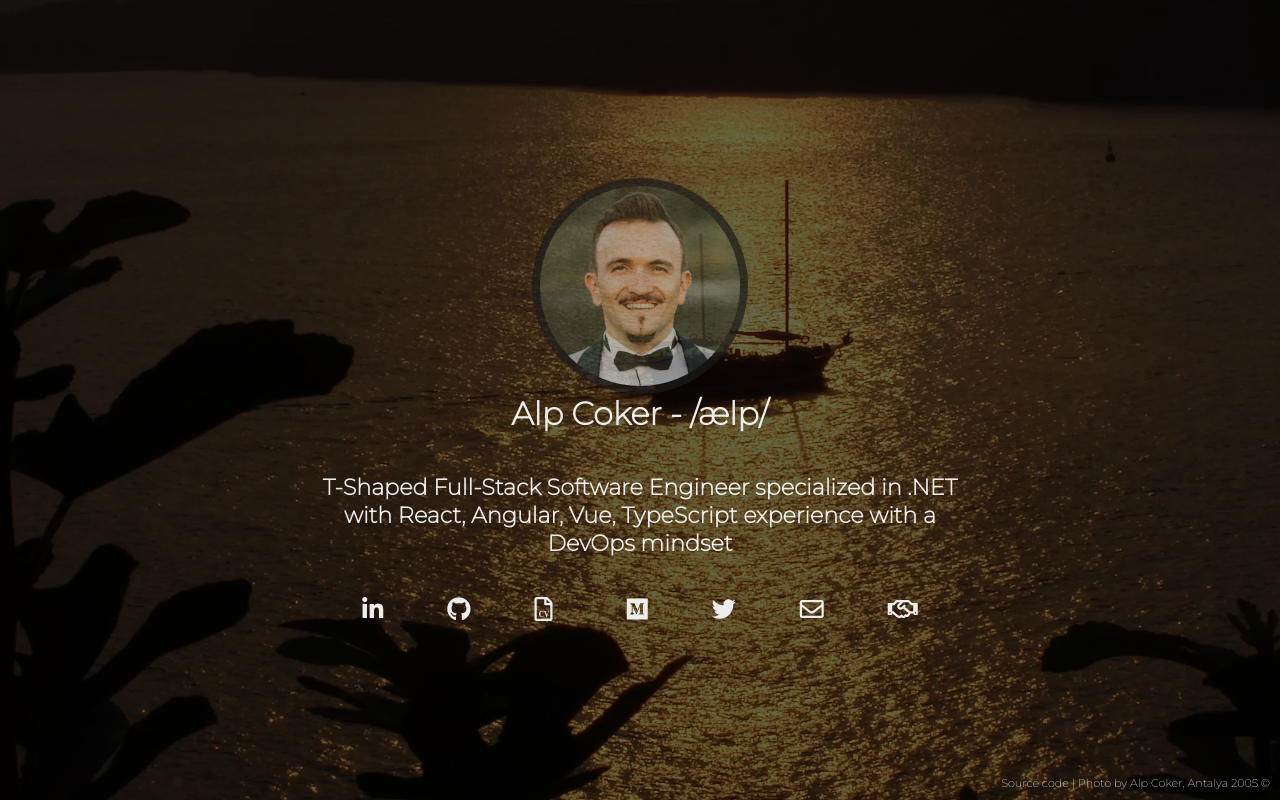
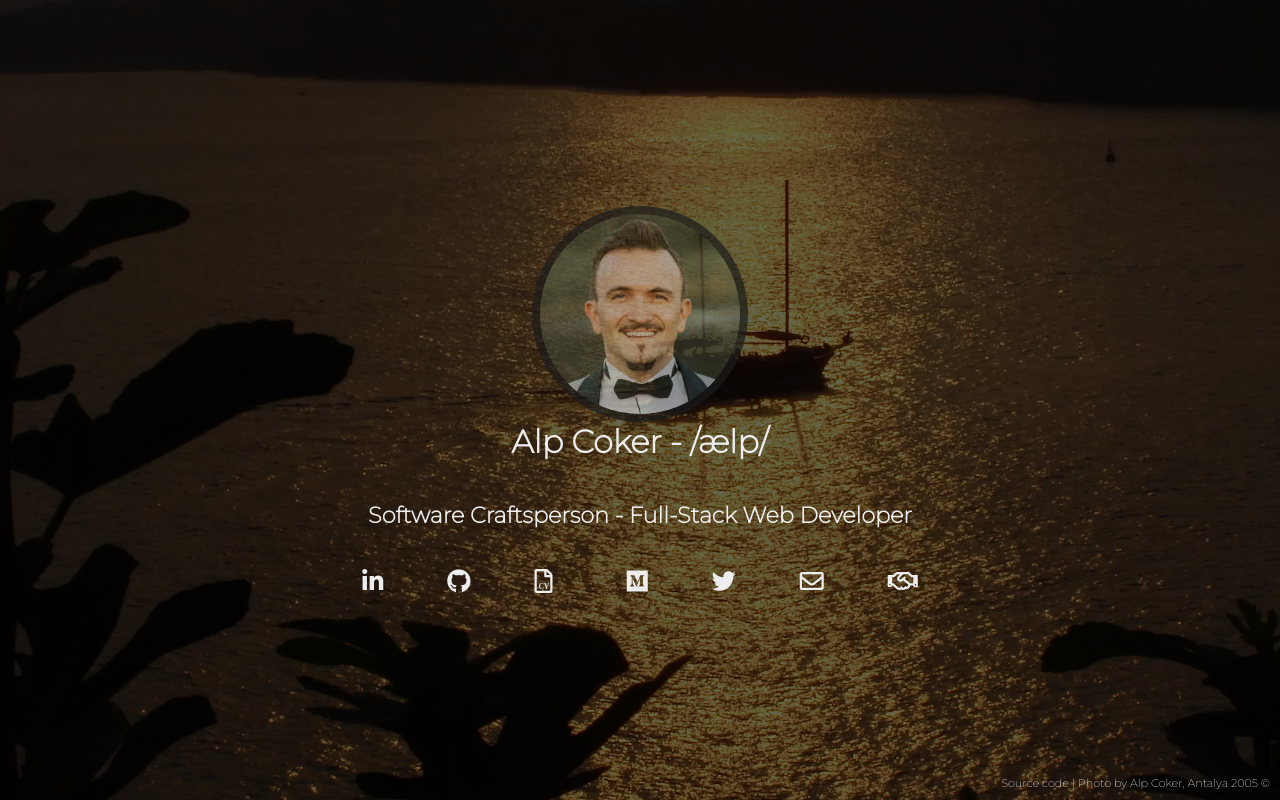
Before and after one commit to alpcoker/alpcoker.github.io, a website built with Parcel: page src/index.html in a window 1280 px wide. Built offline with nearby package versions, Linux system fonts and the light colour scheme.

Commit message:
feat: title change

```diff
--- a/src/index.html
+++ b/src/index.html
@@ -36,7 +36,7 @@
 <div id='main'>
     <div id='profile-photo'></div>
     <h1 id='name'>Alp Coker - /ælp/</h1>
-    <h2 id='title'>T-Shaped Full-Stack Software Engineer specialized in .NET with React, Angular, Vue, TypeScript experience with a DevOps mindset</h2>
+    <h2 id='title'>Software Craftsperson - Full-Stack Web Developer</h2>
     <ul id='links'>
         <li class='link-item'>
             <a href='https://www.linkedin.com/in/alpcoker/' title='LinkedIn | alpcoker' target='_blank' rel="noopener">
```
